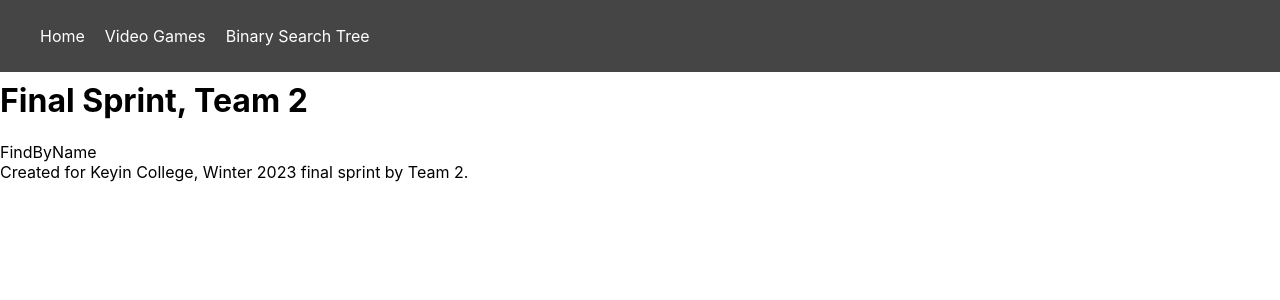
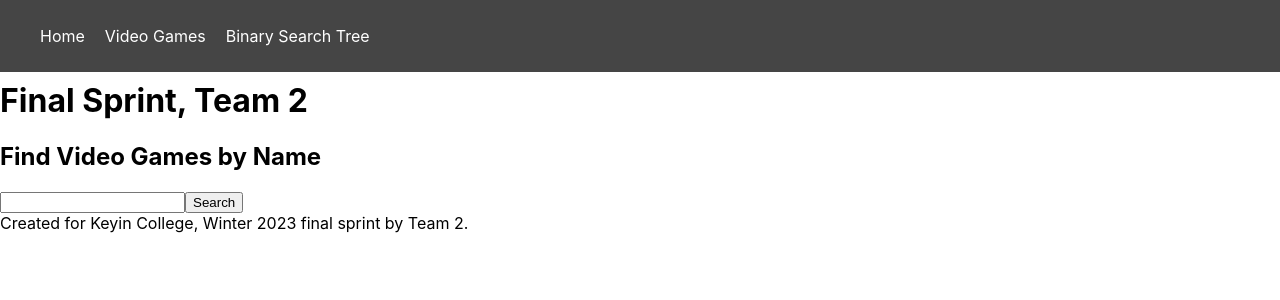
Before and after one commit to Semester-4-Group-2/team-2-sprint-2-frontend, a React (Create React App) app in the folder team2-react/: page /videogames/getByName in a window 1280 px wide. Shown: the top 300 px of the page. Built offline with nearby package versions, Linux system fonts and the light colour scheme.

Commit message:
FindByName
Working as expected

```diff
--- a/team2-react/src/Components/FindBy/FindByName.jsx
+++ b/team2-react/src/Components/FindBy/FindByName.jsx
@@ -1,5 +1,40 @@
 import React from "react";
 
 export default function FindByName() {
-  return <div>FindByName</div>;
+  const [name, setName] = React.useState("");
+  const [videoGames, setVideoGames] = React.useState([]);
+
+  const handleClickCheck = () => {
+    fetch(`http://localhost:8080/videogames/getByName/${name}`)
+      .then((res) => res.json())
+      .then((result) => {
+        setVideoGames(result);
+      });
+  };
+
+  return (
+    <div>
+      <h2>Find Video Games by Name</h2>
+      <input
+        type="text"
+        name="name-input"
+        value={name}
+        onChange={(e) => setName(e.target.value)}
+      />
+      <button onClick={handleClickCheck}>Search</button>
+      {videoGames.map((videoGame) => (
+        <div>
+          Name: {videoGame.name}
+          <br />
+          Developer(s): {videoGame.developers}
+          <br />
+          Platform(s): {videoGame.platforms}
+          <br />
+          Genre: {videoGame.genre}
+          <br />
+          <br />
+        </div>
+      ))}
+    </div>
+  );
 }
```
